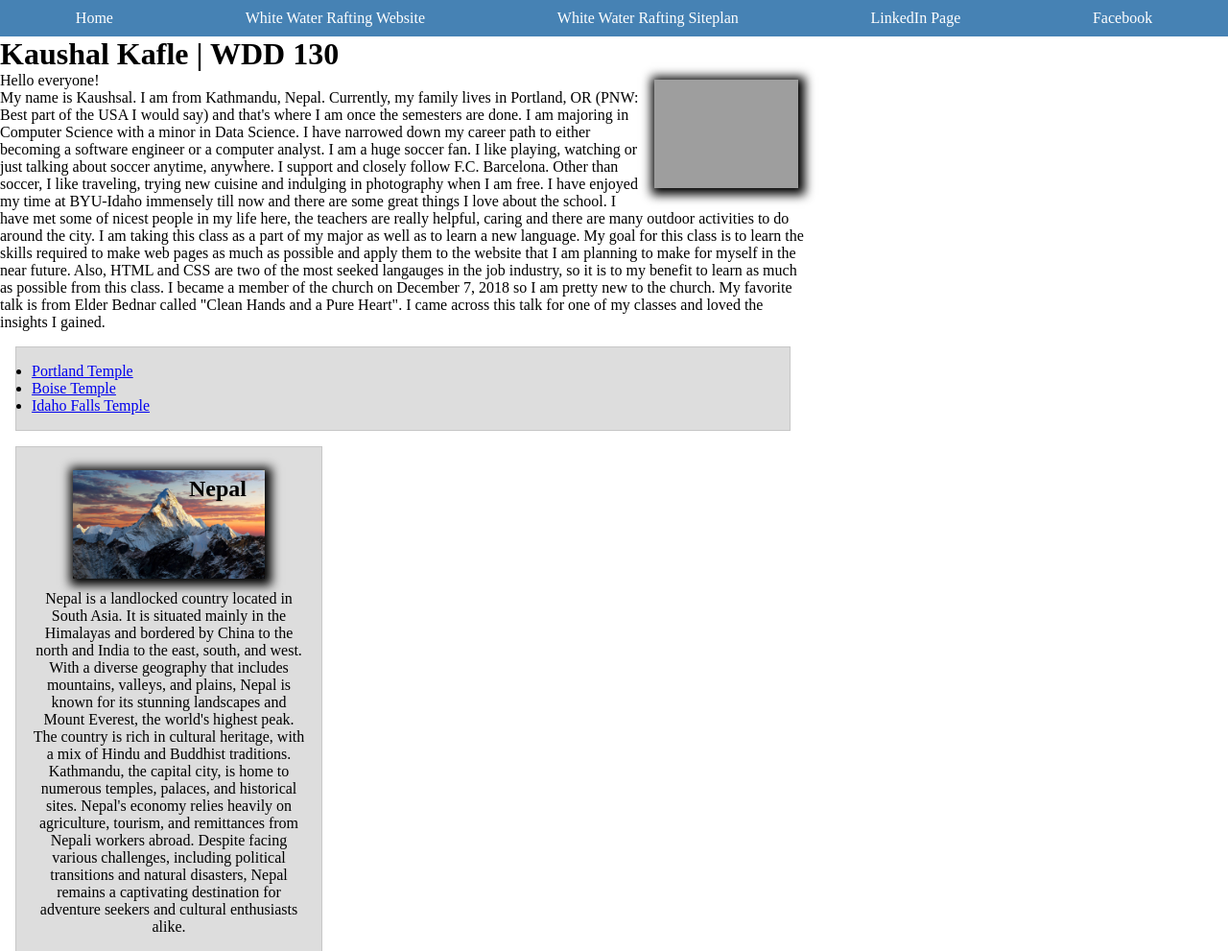
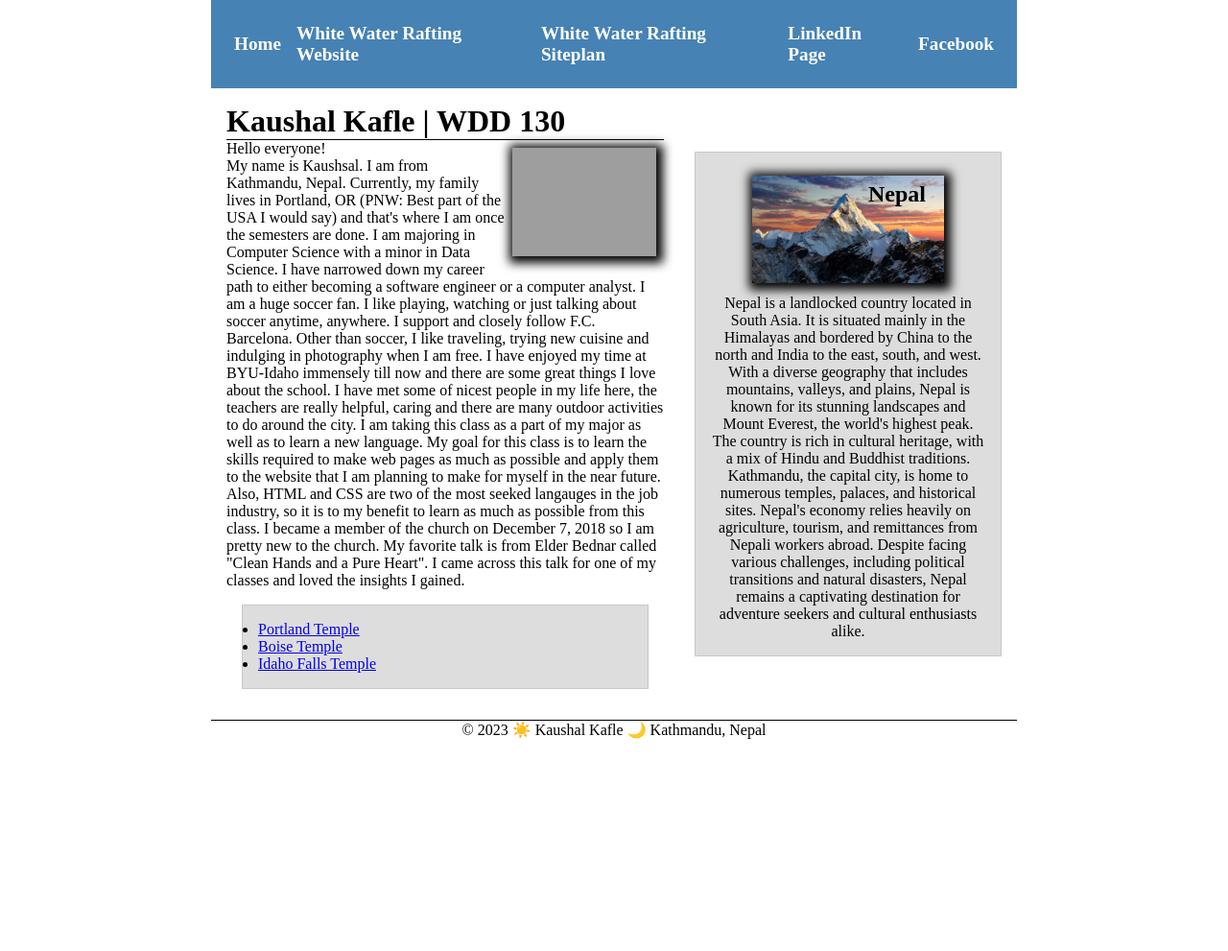
Before and after one commit to kkafle10/spring_wdd130, a plain HTML site: page index.html in a window 1280 px wide. Shown: the top 991 px of the page at 96% size. After the commit the page ends 800 px from the top, so only its background shows below. Drawn offline with Linux system fonts and the light colour scheme; grey boxes are pictures that could not be loaded.

Commit message:
grid to homepage

```diff
--- a/index.html
+++ b/index.html
@@ -18,6 +18,7 @@
             <a href="https://facebook.com">Facebook</a>
         </nav>
     </header>
+    <div class = "grid">
     <main>
         <h1>Kaushal Kafle | WDD 130</h1>
         <img src="images/profile.jpg" alt="Hello, my name is Kaushal Kafle" width = "200">
@@ -42,6 +43,8 @@
         <img src="images/nepal.jpg" alt="Himalayas" width="500">
         <p>Nepal is a landlocked country located in South Asia. It is situated mainly in the Himalayas and bordered by China to the north and India to the east, south, and west. With a diverse geography that includes mountains, valleys, and plains, Nepal is known for its stunning landscapes and Mount Everest, the world's highest peak. The country is rich in cultural heritage, with a mix of Hindu and Buddhist traditions. Kathmandu, the capital city, is home to numerous temples, palaces, and historical sites. Nepal's economy relies heavily on agriculture, tourism, and remittances from Nepali workers abroad. Despite facing various challenges, including political transitions and natural disasters, Nepal remains a captivating destination for adventure seekers and cultural enthusiasts alike.</p>
     </aside>
+    </div>
+
     <footer>
         <p> &copy; 2023 ☀️ Kaushal Kafle 🌙 Kathmandu, Nepal </p>
     </footer>
--- a/styles/styles.css
+++ b/styles/styles.css
@@ -23,17 +23,23 @@ nav {
 
     display: flex;
 
-    justify-content: space-around;
+    justify-content: space-evenly;
 
     background-color: steelblue;
 
-    padding: 10px;
+    padding: 1rem;
+    align-items: center;
 
 }
 
 nav a{
     color: white;
     text-decoration: none;
+    display: block;
+    padding: 0.5rem;
+    font-size: 1.2rem;
+    font-weight: 700;
+    color:#fff;
 }
 
 
@@ -157,3 +163,28 @@ aside h2 {
     left: 180px;
 
 }
+
+header,.grid, footer{
+    max-width: 840px;
+    margin: 0 auto;
+}
+
+h1{
+    border-bottom: 1px solid #000;
+}
+
+.grid{
+    display: grid;
+    align-items: center;
+    grid-template-columns: 2fr 1fr;
+}
+
+main{
+    grid-column: 1/2;
+    margin: 1rem;
+}
+
+aside{
+    position: relative;
+    grid-column:2/3;
+}
```
